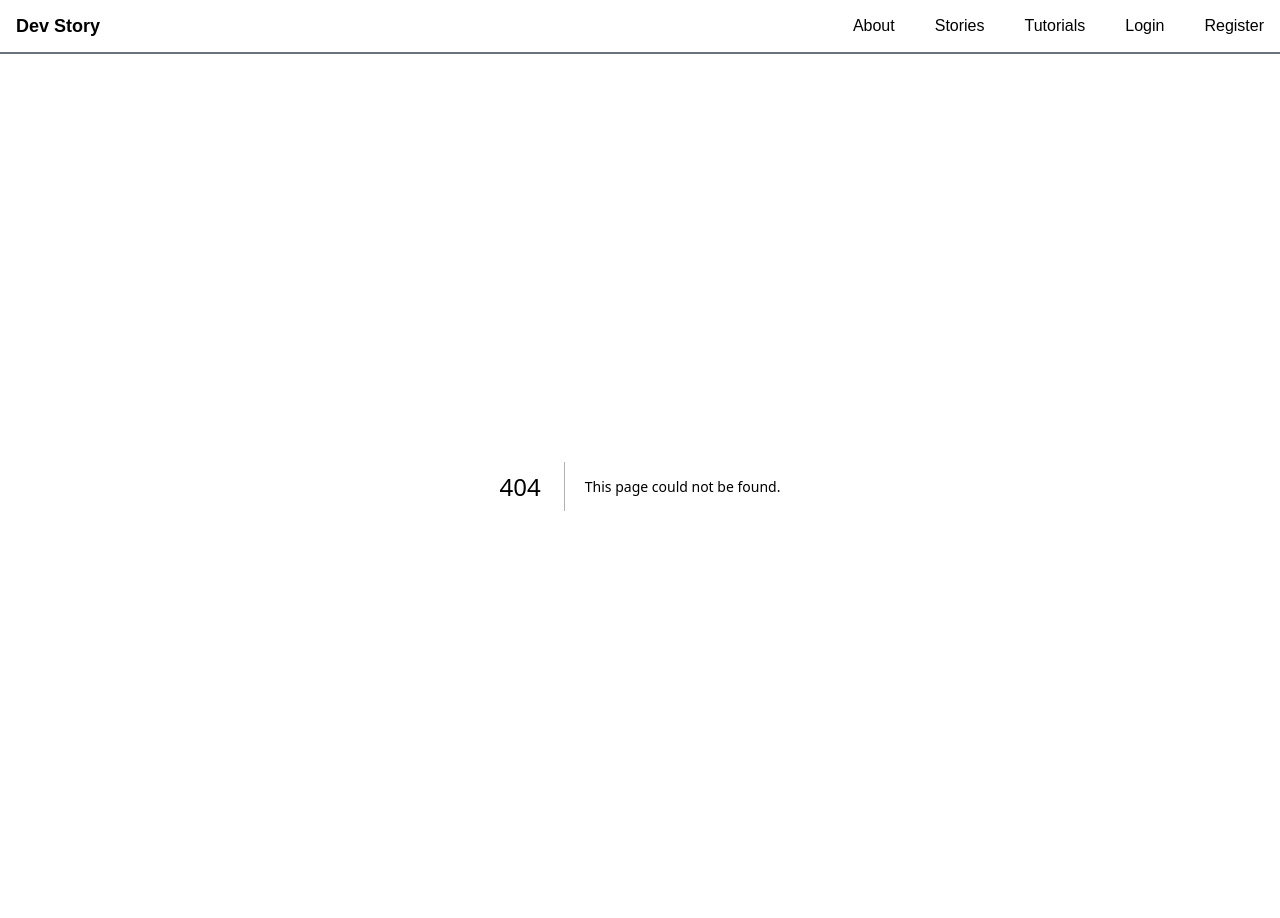
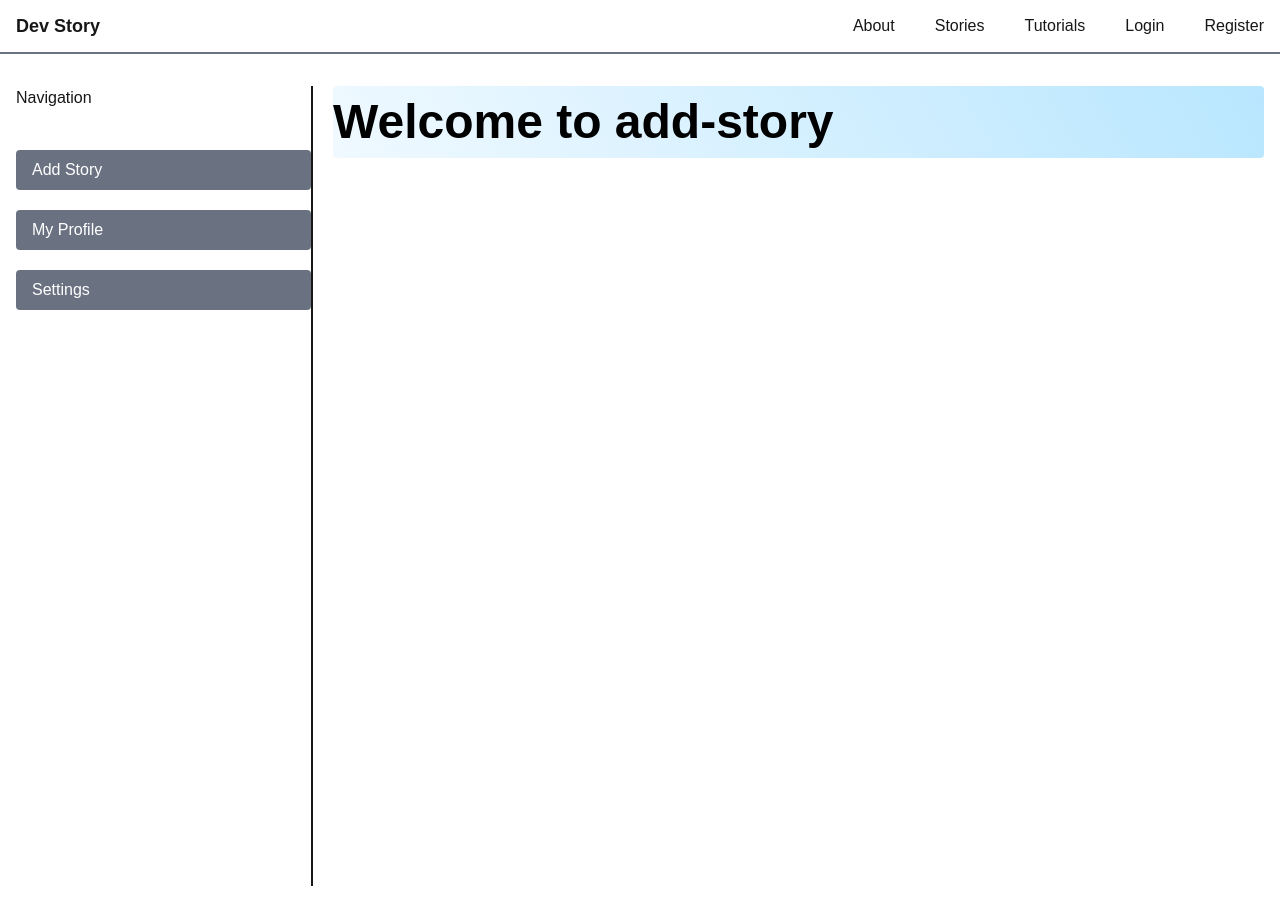
Before and after one commit to Istheaksayem/hello-next-js, a Next.js app: page /dashboard/add-story in a window 1280 px wide. Before the commit this address had no page. Built offline with nearby package versions, Linux system fonts and the light colour scheme.

Commit message:
Create Multiple Layout in Next js

```diff
--- /dev/null
+++ b/src/app/dashboard/add-story/page.jsx
@@ -0,0 +1,12 @@
+import Title from '@/component/Title';
+import React from 'react';
+
+const AddStory = () => {
+    return (
+        <div>
+           <Title> Welcome to add-story </Title>
+        </div>
+    );
+};
+
+export default AddStory;
--- /dev/null
+++ b/src/app/dashboard/layout.jsx
@@ -0,0 +1,20 @@
+import Link from 'next/link';
+import React from 'react';
+
+const DashboardLayout = ({ children }) => {
+    return (
+        <div className='grid grid-cols-12 gap-5 min-h-screen'>
+            <div className='col-span-3 border-r-2'>
+                <h2> Navigation</h2>
+                <div className='flex flex-col gap-5 mt-10'>
+                    <Link className='py-2 px-4 w-full bg-gray-500 text-white rounded' href={"/dashboard/add-story"}>Add Story</Link>
+                    <Link className='py-2 px-4 w-full bg-gray-500 text-white rounded' href={"/dashboard/my-profile"}>My Profile</Link>
+                    <Link className='py-2 px-4 w-full bg-gray-500 text-white rounded' href={"/dashboard/settings"}>Settings</Link>
+                </div>
+            </div>
+            <div className='col-span-9'>{children}</div>
+        </div>
+    );
+};
+
+export default DashboardLayout;
```
Also changed, not shown: src/app/(auth)/Login/page.jsx (renamed from src/app/Login/page.jsx), src/app/(auth)/register/page.jsx (renamed from src/app/register/page.jsx).
